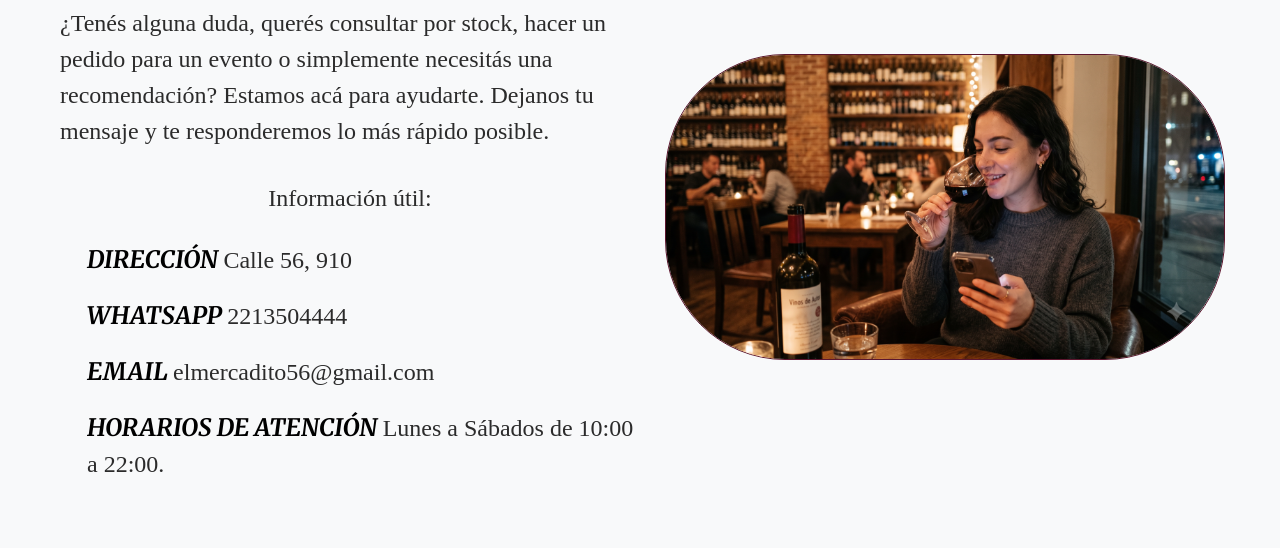
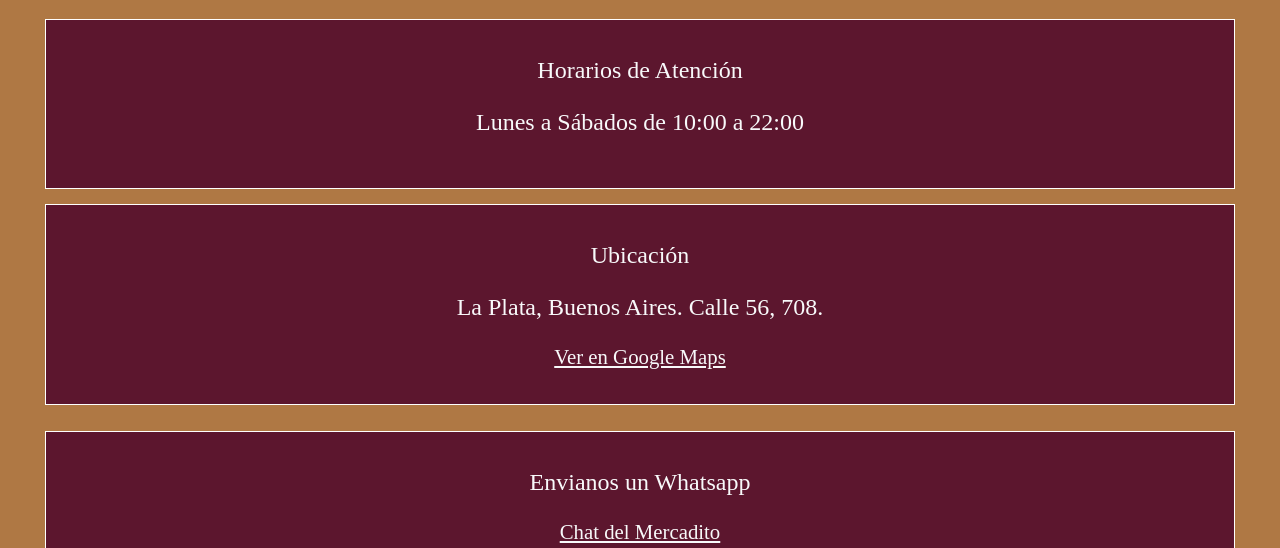
Before and after one commit to grattitomas/proyecto-mercadito-github, a plain HTML site: page pages/contacto.html in a window 1280 px wide. Shown: the part 250-798 px from the top of the page. Drawn offline with nearby package versions, Linux system fonts and the light colour scheme; a web font is replaced by a local one.

Commit message:
contacto parcialmente remodelado

```diff
--- a/pages/contacto.html
+++ b/pages/contacto.html
@@ -35,25 +35,27 @@
 <!-- NAVBAR BOOTSTRAP -->
     </header>
     <main>
-        <section class="introduccion">
-            <section class="texto-intro">
-            <h2>Hablemos!</h2>
-            <p>¿Tenés alguna duda, querés consultar por stock, hacer un pedido para un evento o simplemente necesitás una recomendación? Estamos acá para ayudarte. Dejanos tu mensaje y te responderemos lo más rápido posible.</p>
-            <p>Información útil:</p>
-            <ul>
-                <li><strong>DIRECCIÓN </strong>Calle 56, 910</li>
-                <li><strong>WHATSAPP </strong>2213504444</li>
-                <li><strong>EMAIL </strong>elmercadito56@gmail.com</li>
-                <li><strong>HORARIOS DE ATENCIÓN </strong> Lunes a Sábados de 10:00 a 22:00.</li>
-
-            </ul>
+        <div class="introduccion intro-contacto">
+            <h2 class="titulo-contacto">Contacto</h2>
+            <section class="horarios">
+                <p class="minititle-contact">Horarios de Atención</p>
+                <p class="miniinfo-contact">Lunes a Sábados de 10:00 a 22:00
+                </p>
             </section>
-            <section class="imagenes-intro">
-            <figure>
-                <img class="imagen-intro" src="../assets/imagen-intro-contacto.png" alt="Mujer tomando vino y usando su telefono celular.">
-            </figure>
+            <section class="ubicacion">
+                <p class="minititle-contact">Ubicación</p>
+                <p class="miniinfo-contact">La Plata, Buenos Aires. Calle 56, 708.</p>
+                <a class="miniinfo-contact" href="https://maps.app.goo.gl/WsHRQ8ZevLPbjctRA" target="_blank">Ver en Google Maps</a>
             </section>
-        </section>
+            <section class="mensaje-whatsapp">
+                <p class="minititle-contact">Envianos un Whatsapp</p>
+                <a class="miniinfo-contact" href="">Chat del Mercadito</a>
+            </section>
+            <section class="mensaje-email">
+                <p class="minititle-contact">Envianos un Mail</p>
+                <a class="miniinfo-contact" href="">Mail del Mercadito</a>
+            </section>
+        </div>
     </main>
 
 <footer>
--- a/styles/style.css
+++ b/styles/style.css
@@ -76,7 +76,9 @@ main{
     justify-content: center;
     align-items: center;
     border-bottom: #8b5a2b 1px solid;
-    padding: 5px;
+    padding: 15px;
+    background-color: #af7844;
+    margin: 1rem 0;
 }
 
 .texto-intro{
@@ -157,6 +159,74 @@ h2, h3{
     box-sizing: border-box;
 }
 
+}
+/* CONTACTO */
+.intro-contacto{
+    height: 100%;
+    width: 100%;
+    display:grid;
+    grid-template-columns: 1fr;
+    grid-template-rows: 80px repeat(4, 1fr);
+    grid-template-areas:
+    "titulo"
+    "horarios"
+    "ubicacion"
+    "whatsapp"
+    "email"
+    ;
+}
+.titulo-contacto{
+    grid-area: titulo;
+    font-weight: 500;
+}
+.minititle-contact{
+    color: #f8f9fa;
+    font-size: 1.7rem;
+    font-weight: 100;
+    text-align: center;
+}
+.miniinfo-contact{
+    color:#f8f9fa;
+    text-align: center;
+    font-size: 1.3rem;
+}
+.horarios{
+    grid-area: horarios;
+    display: flex;
+    flex-direction: column;
+    justify-content: center;
+    align-content: center;
+    border:#ffffff solid 1px;
+    padding: 2rem;
+    background-color: #5c162e;
+}
+.ubicacion{
+    grid-area: ubicacion;
+    display: flex;
+    flex-direction: column;
+    justify-content: center;
+    align-items: center;
+    border:#ffffff solid 1px;
+    padding: 2rem;
+    background-color: #5c162e;
+}
+.mensaje-whatsapp{
+    grid-area: whatsapp;
+    display: flex;
+    flex-direction: column;
+    justify-content: center;
+    border:#ffffff solid 1px;
+    padding: 2rem;
+    background-color: #5c162e;
+}
+.mensaje-email{
+    grid-area: email;
+    display: flex;
+    flex-direction: column;
+    justify-content: center;
+    border:#ffffff solid 1px;
+    padding: 2rem;
+    background-color: #5c162e;
 }
 
 
@@ -289,6 +359,11 @@ h3{
     height: 300px;
     perspective: 1000px;
 }
+.flip-card-direccion{
+    width: 300px;
+    height: 300px;
+    perspective: 1000px;
+}
 /* Aqui comienza el elemento que gira */
 .inner{
     position: relative;
@@ -299,6 +374,9 @@ h3{
 }
 /* GIRO */
 .flip-card:hover .inner{
+    transform: rotateY(180deg);
+}
+.flip-card-direccion:hover .inner{
     transform: rotateY(180deg);
 }
 .front, .back{
```
